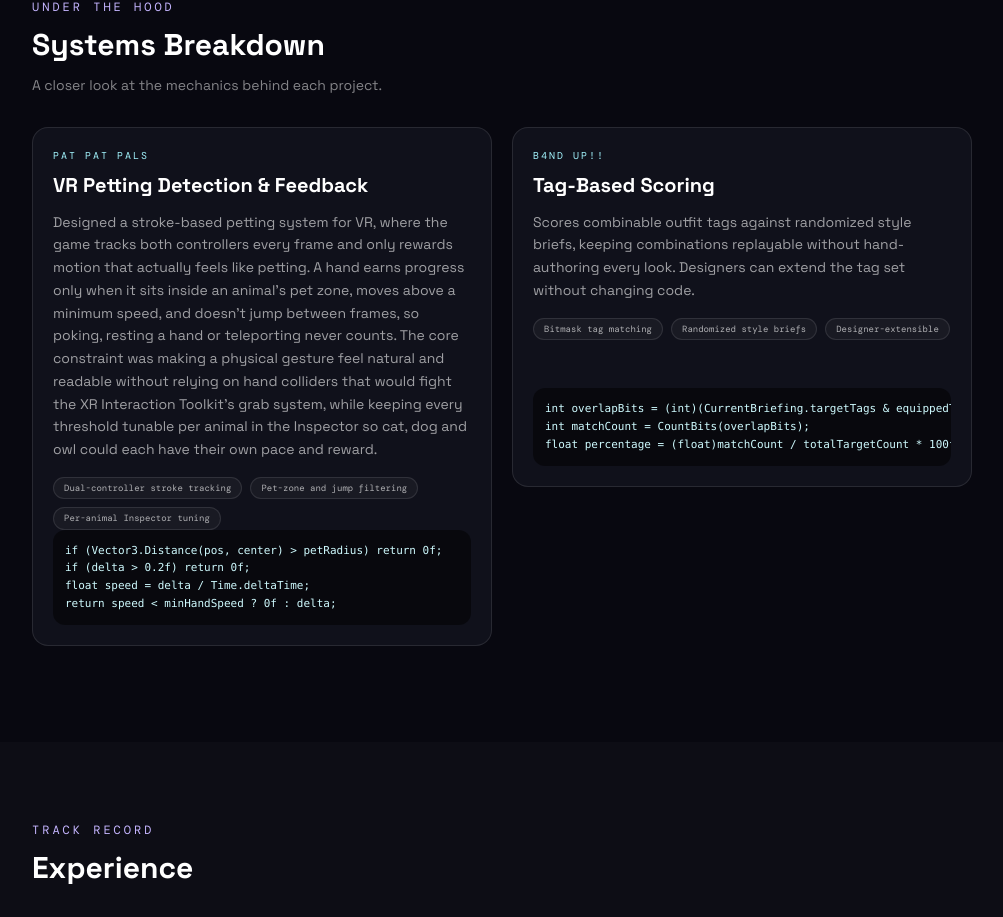
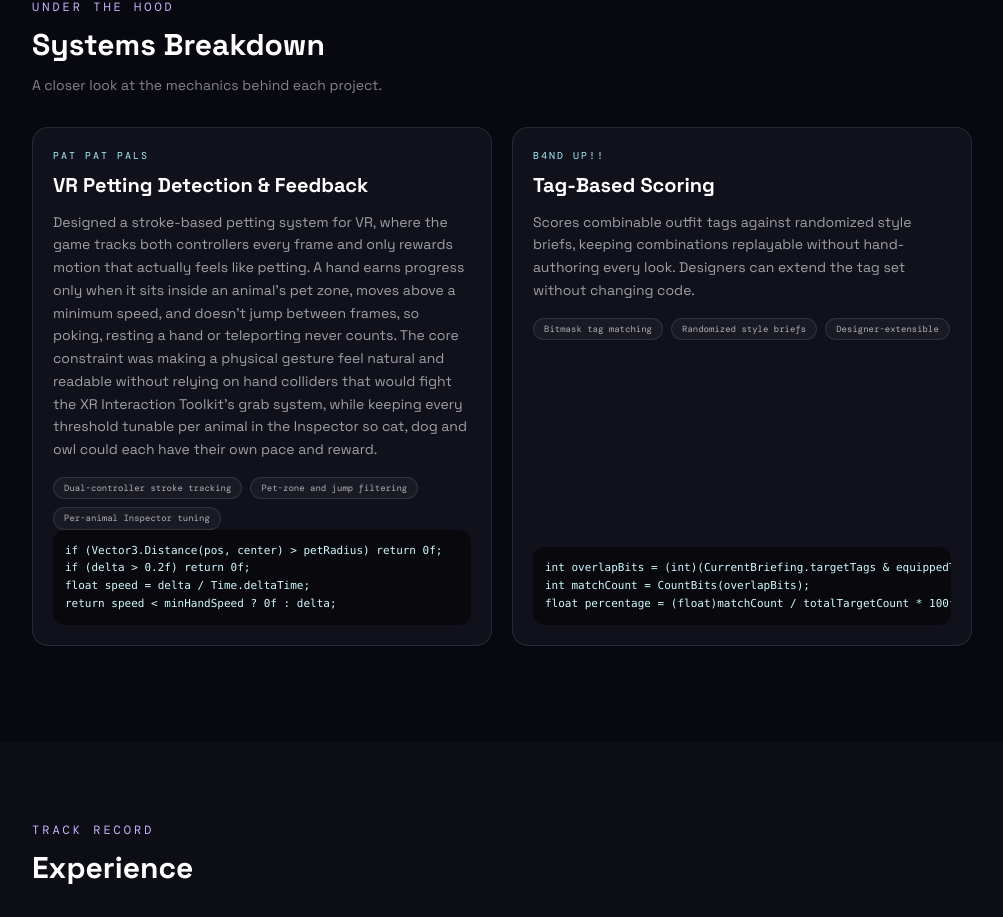
Before and after one commit to Jemsdiggory/my-portfolio, a Next.js app: page /game-dev in a window 1280 px wide. Shown: the part 3775-4692 px from the top of the page, without its empty margins (64-1067 px from the left). Built offline with nearby package versions, Linux system fonts and the light colour scheme; no server answers; a web font is replaced by a local one.

Commit message:
Align systems breakdown card heights

```diff
--- a/app/game-dev/page.js
+++ b/app/game-dev/page.js
@@ -121,7 +121,7 @@ export default function GameDevPage() {
           <p className="font-mono text-xs uppercase tracking-[.25em] text-violet-300">Under the hood</p>
           <h2 className="font-display text-3xl font-bold mt-3 mb-3">Systems Breakdown</h2>
           <p className="text-sm text-white/50 mb-8">A closer look at the mechanics behind each project.</p>
-          <div aria-label="Game systems breakdowns" className="flex items-start snap-x snap-mandatory gap-5 overflow-x-auto pb-4" style={{ scrollbarWidth: "thin", scrollbarColor: "rgba(123,108,255,.5) transparent" }}>
+          <div aria-label="Game systems breakdowns" className="flex snap-x snap-mandatory items-stretch gap-5 overflow-x-auto pb-4" style={{ scrollbarWidth: "thin", scrollbarColor: "rgba(123,108,255,.5) transparent" }}>
             {systems.map((system) => <article key={system.game} className="flex min-h-[360px] w-[min(88vw,460px)] shrink-0 snap-start flex-col rounded-2xl border border-white/10 bg-[#10111b] p-5">
               <p className="font-mono text-[10px] uppercase tracking-[.2em] text-cyan-200">{system.game}</p>
               <h3 className="font-display text-xl font-bold mt-2">{system.title}</h3>
```
